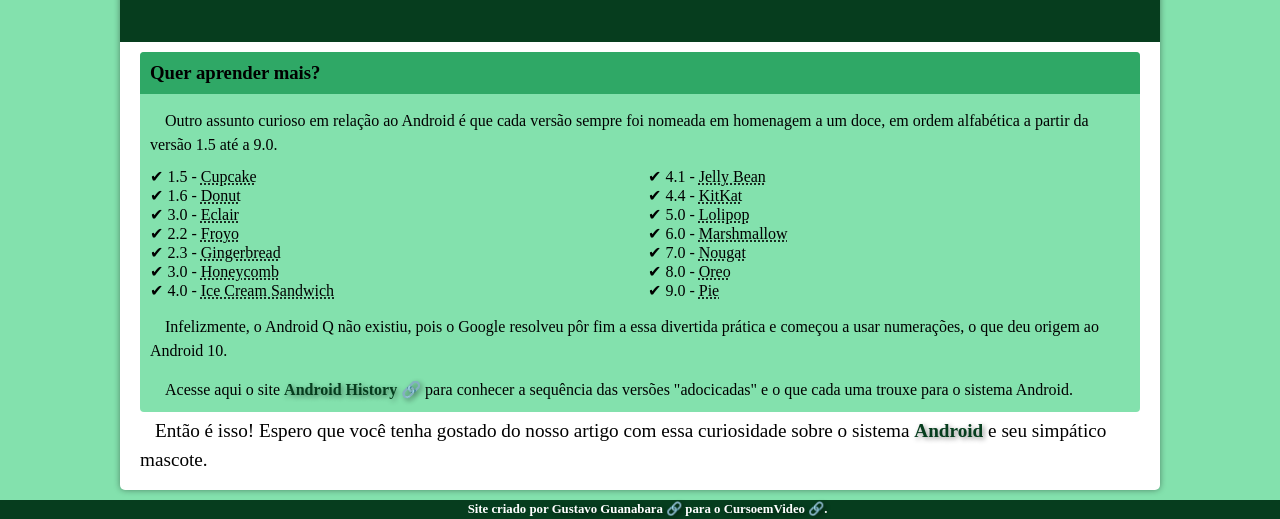
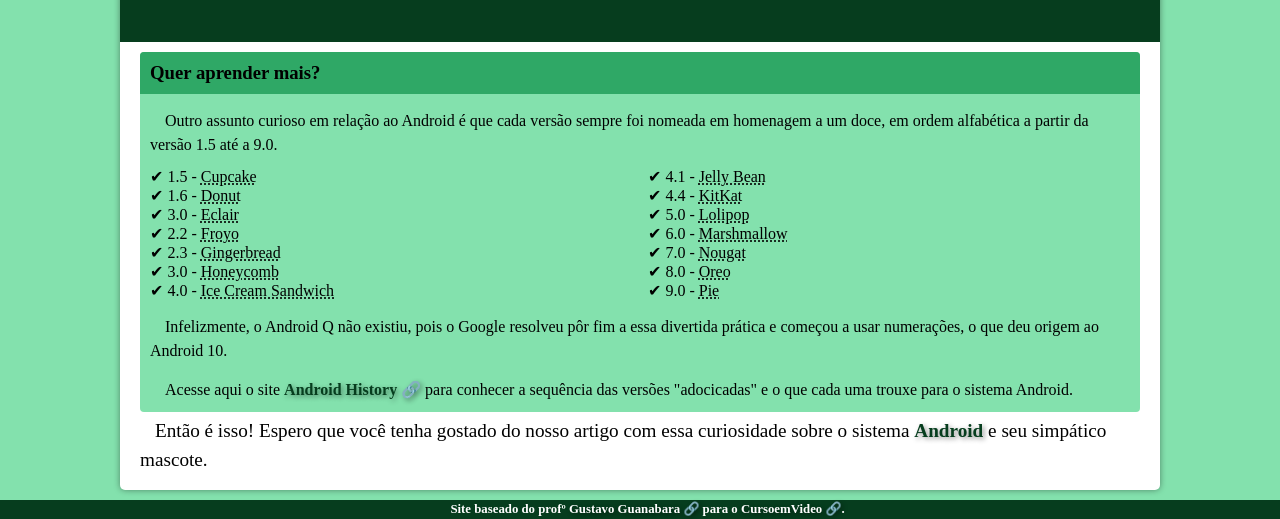
Before and after one commit to DuduMiguel/Site-Android, a plain HTML site: page index.html in a window 1280 px wide. Shown: the part 1973-2492 px from the top of the page. Drawn offline with Linux system fonts and the light colour scheme.

Commit message:
atualização do footer

```diff
--- a/index.html
+++ b/index.html
@@ -67,7 +67,7 @@
         </article>
     </main>
     <footer>
-        <p>Site criado por <a class="externo link" href="https://gustavoguanabara.github.io/" target="_blank" >Gustavo Guanabara </a> para o <a href="https://www.cursoemvideo.com/" target="_blank" class="externo link">CursoemVideo </a>.</p>
+        <p>Site baseado do profº <a class="externo link" href="https://gustavoguanabara.github.io/" target="_blank" >Gustavo Guanabara </a> para o <a href="https://www.cursoemvideo.com/" target="_blank" class="externo link">CursoemVideo </a>.</p>
     </footer>
 </body>
 </html>
```
